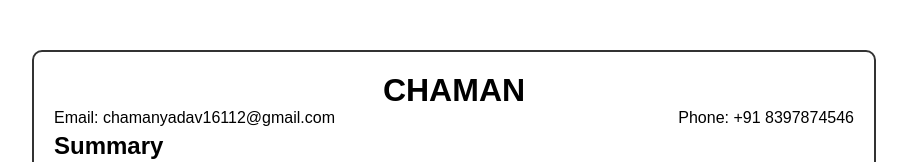
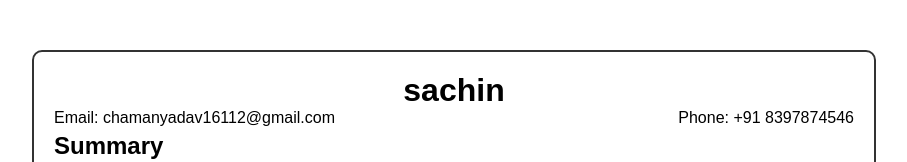
Before and after one commit to chaman16112/resume, a plain HTML site: page index.html in a window 1280 px wide. Shown: the top 162 px of the page, without its empty margins (186-1093 px from the left). Drawn offline with Linux system fonts and the light colour scheme.

Commit message:
add changes

```diff
--- a/index.html
+++ b/index.html
@@ -74,7 +74,7 @@
     <div class="container">
 
         <header>
-            <h1>CHAMAN</h1>
+            <h1>sachin</h1>
             <div class="contact-info">
                 <p>Email: chamanyadav16112@gmail.com</p>
                 <p>Phone: +91 8397874546</p>
```
